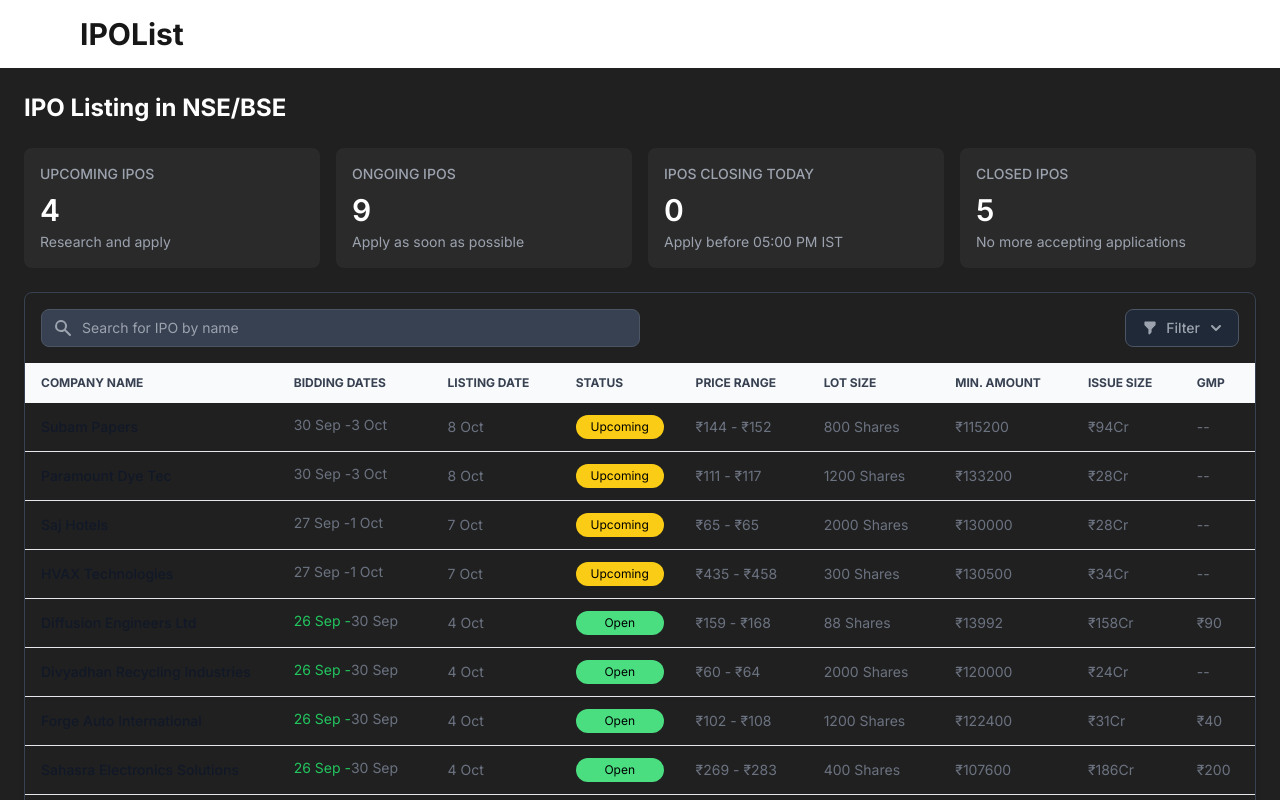
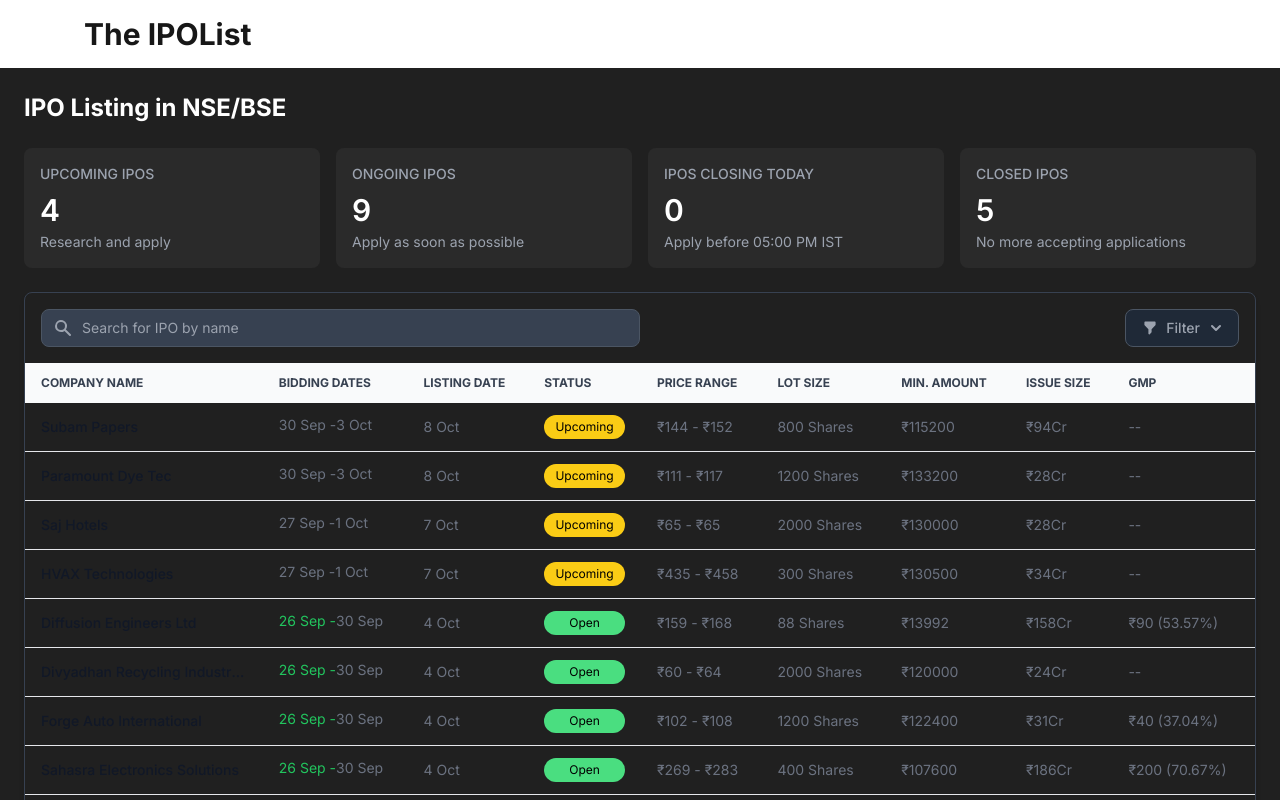
Before and after one commit to harshgoel05/ipolist, a Next.js app: page / in a window 1280 px wide. Shown: the top 800 px of the page. Built offline with nearby package versions, Linux system fonts and the light colour scheme.

Commit message:
fix: gmp

```diff
--- a/src/app/logo.tsx
+++ b/src/app/logo.tsx
@@ -3,7 +3,7 @@
 export const Logo = () => {
   return (
     <svg
-      className="w-8 h-8"
+      className="w-9 h-9"
       viewBox="0 0 394 362"
       fill="none"
       xmlns="http://www.w3.org/2000/svg"
--- a/src/components/Navbar.tsx
+++ b/src/components/Navbar.tsx
@@ -6,7 +6,7 @@
     <div className="flex py-4 px-8 items-center justify-between">
       <Link href="/" className="flex gap-4 items-center">
         <Logo />
-        <p className="text-3xl font-bold">IPOList</p>
+        <p className="text-3xl font-bold">The IPOList</p>
       </Link>
     </div>
   );
--- a/src/components/Table.tsx
+++ b/src/components/Table.tsx
@@ -217,7 +217,16 @@
                       )}
                     </td> */}
                   <td className="px-4 py-3 truncate max-w-36">
-                    {el.latestGmp ? "₹" + el.latestGmp : "--"}
+                    {el.latestGmp
+                      ? "₹" +
+                        el.latestGmp +
+                        (el.priceRange.max &&
+                          " (" +
+                            ((el.latestGmp / el.priceRange.max) * 100).toFixed(
+                              2
+                            )) +
+                        "%)"
+                      : "--"}
                   </td>
                   {/* <td className="px-4 py-3 truncate max-w-36">
                       {el.applyRecommendation == null
```
